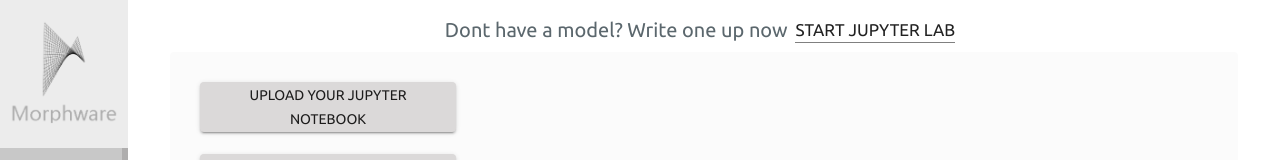
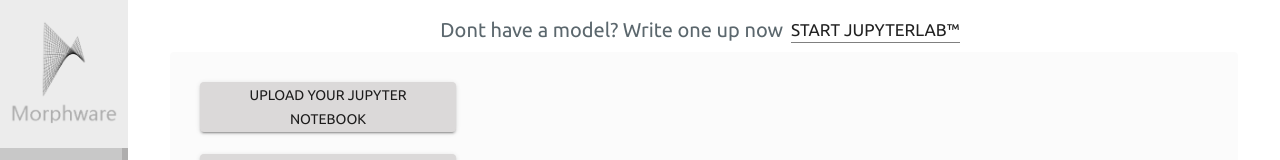
Before and after one commit to morphware/daemon, a React (Create React App) app in the folder frontend/: page /train in a window 1280 px wide. Shown: the top 160 px of the page. Built offline with nearby package versions, Linux system fonts and the light colour scheme; no server answers; the HTML template or start-up script is replaced by a standard one.

Commit message:
Add tm to JupyterLab text

```diff
--- a/frontend/src/components/TrainModelTopBar.tsx
+++ b/frontend/src/components/TrainModelTopBar.tsx
@@ -36,7 +36,7 @@ const TrainModelTopBar = () => {
         onClick={daemonService.startJupyterLab}
       >
         <Typography style={{ borderBottom: "1px solid grey" }} variant="body1">
-          Start Jupyter Lab
+          Start JupyterLab™
         </Typography>
       </Button>
     </div>
```
